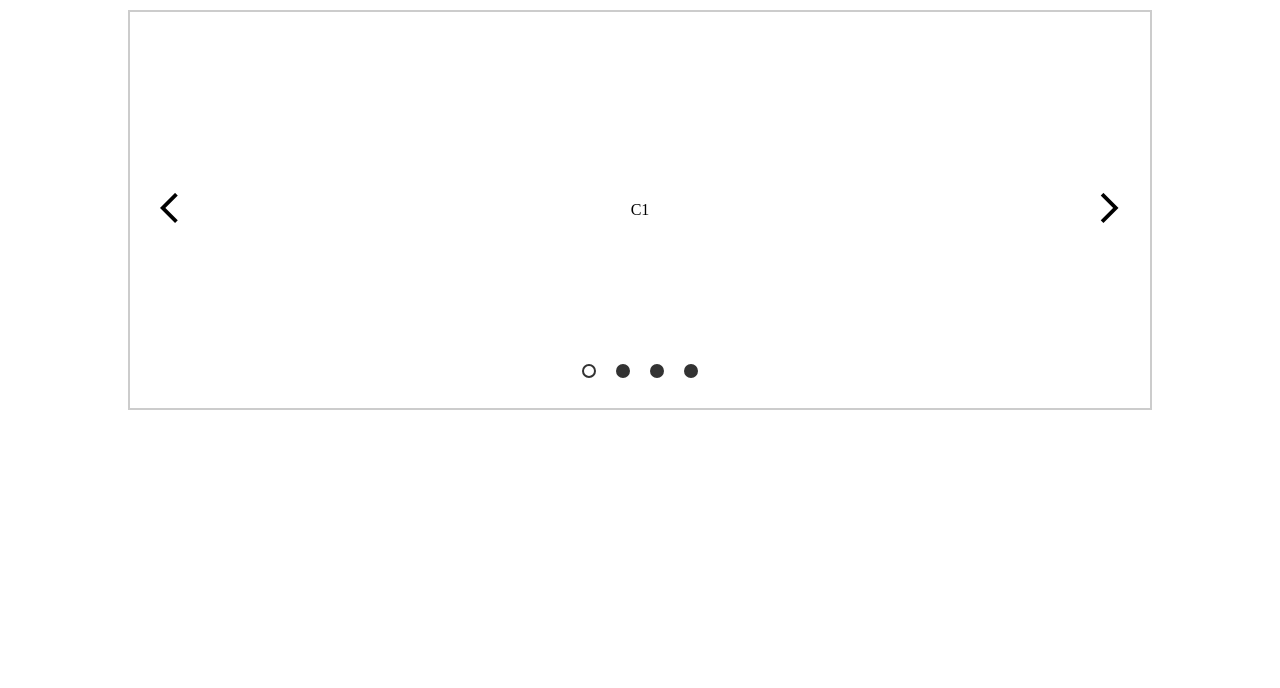
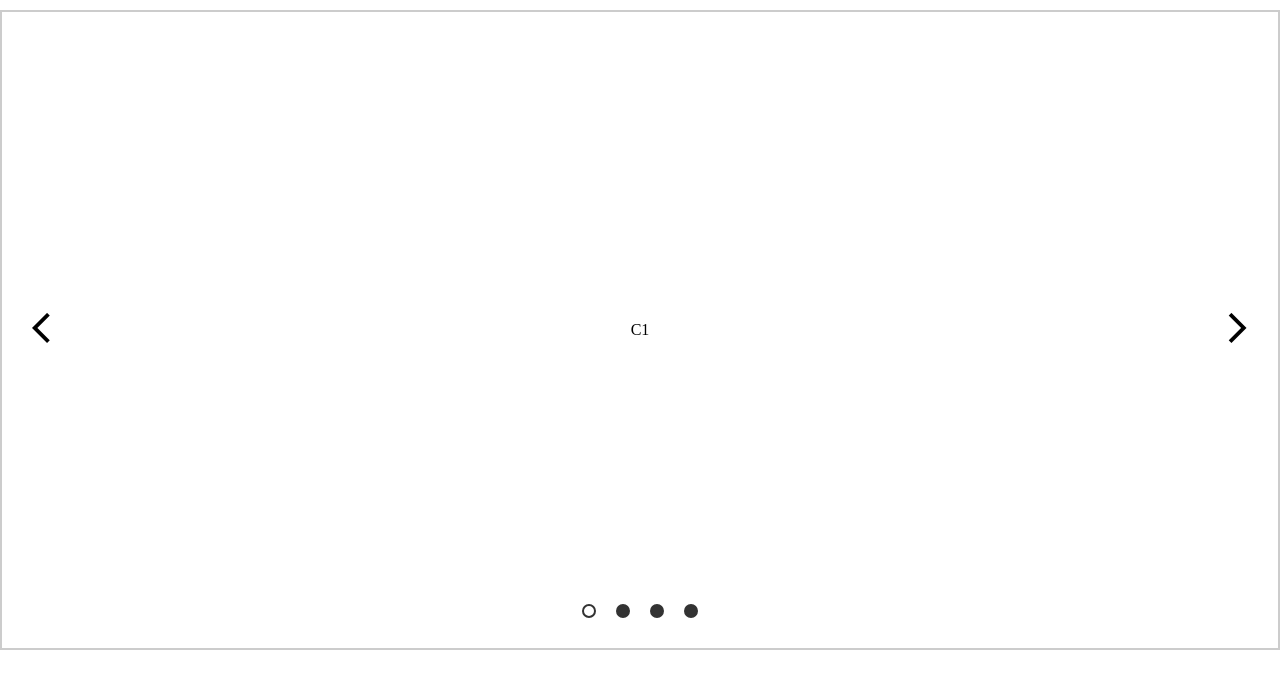
Before and after one commit to Abdur-Razaaq/carousel-prototype-Vanilla-, a plain HTML site: page index.html in a window 1280 px wide. Drawn offline with nearby package versions, Linux system fonts and the light colour scheme.

Commit message:
CSS changes

```diff
--- a/syles.css
+++ b/syles.css
@@ -5,13 +5,14 @@
 }
 
 .container {
-  width: 80%;
+  width: 100%;
+  height: 80vh;
   margin: 10px auto;
 }
 
 .carousel {
   border: 2px solid #ccc;
-  height: 400px;
+  height: 100%;
   position: relative;
   overflow: hidden;
 }
```
